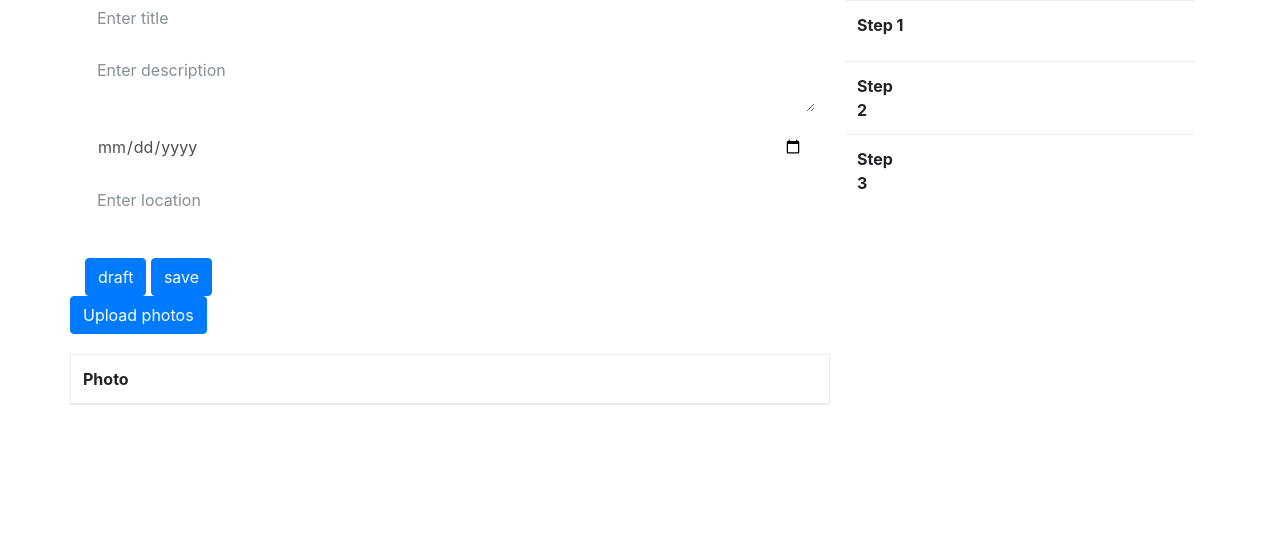
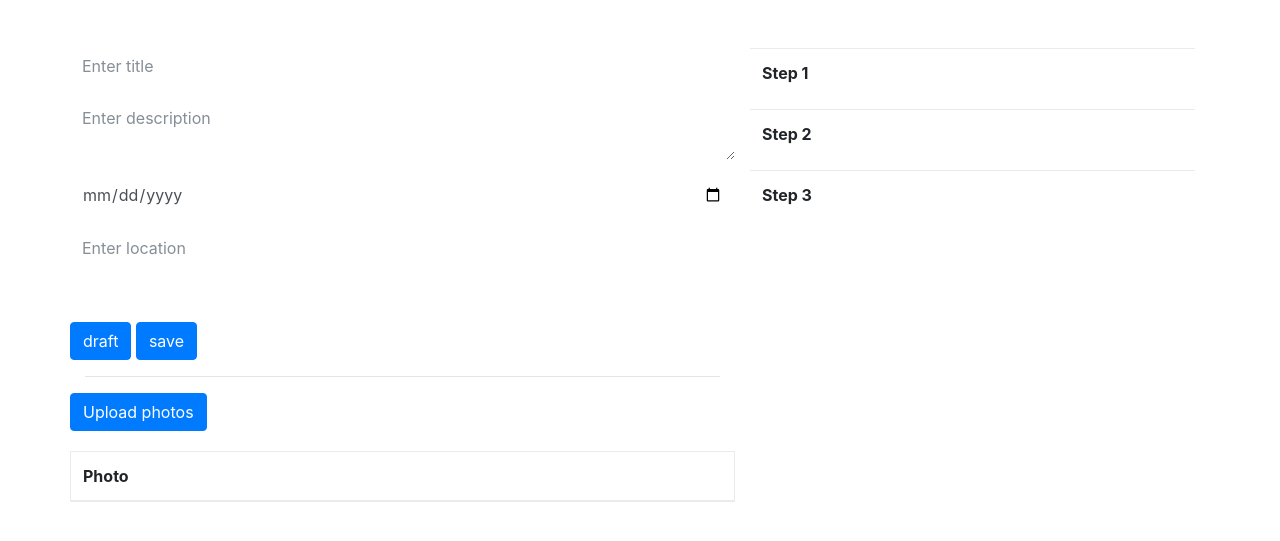
Before and after one commit to quasimodo1660/FoodTruck, a Django app: page /dish/add/ in a window 1280 px wide. Shown: the part 61-602 px from the top of the page. Run offline with Django 3.2, Linux system fonts and the light colour scheme; lists and menus that the app fills with data are empty; parts of the project's set-up code (start-up, migrations or seed data) failed here and were passed over; some libraries are stand-ins or nearby versions.

Commit message:
Version Feb 23

```diff
--- a/FoodTruck/templates/base.html
+++ b/FoodTruck/templates/base.html
@@ -60,6 +60,8 @@
       </span>
       {% endif %}
     </nav>
+    <br>
+    <br>
     {% block content %}
     {% endblock %}
     {% block javascript %}
--- a/apps/lunchbox/templates/lunchbox/add.html
+++ b/apps/lunchbox/templates/lunchbox/add.html
@@ -19,37 +19,44 @@
 {% block content %}
 <div class='container'>
 <div class='row'>
-    <div class='col-md-8'>
+    <div class='col-md-7'>
+      <div class='row'>
             <form method="post"  action="/dish/update/">
+              <div class='form-row'>
                 {% csrf_token %}
+
                 <input type = 'hidden' id ='lng' name = 'lng' value="">
                 <input type = 'hidden' id = 'lat' name = 'lat' value="">
                 <input type = 'hidden' id = 'city' name = 'city' value="">
 
-                <div class="form-group">
+                <div class="form-group col-lg-12">
                         <input type="text" class="form-control" name="title" placeholder="Enter title" style="border:none">
                 </div>
-                <div class="form-group">
+                <div class="form-group col-lg-12">
                         <textarea class="form-control" name="des" placeholder="Enter description" style="border:none"></textarea>
                 </div>
-                <div class="form-group">
+                <div class="form-group col-lg-12">
                         <input type="date" class="form-control date" name="time" style="border:none">
                 </div>
 
 
-                <div class="form-group">
+                <div class="form-group col-lg-12">
                         <input type="text" class="form-control" name="loc" placeholder="Enter location" id='loc' style="border:none">
                 </div>
+                <div class="form-group col-lg-12">
                 <div id="infowindow-content">
                         <img src="" width="16" height="16" id="place-icon">
                         <span id="place-name"  class="title"></span><br>
                         <span id="place-address"></span>
                 </div>
+                </div>
+              </div>
                 <input type="submit" class="btn btn-primary" name='b1' value='draft'>
                 <input type="submit" class="btn btn-primary" name='b2' value='save'>
             </form>
-
-            <!-- Display the Progress -->
+          </div>
+            <hr>
+            <!-- multiple images upload with progress bar -->
 
             <div class='row'>
                   <div style="margin-bottom: 20px;">
@@ -87,13 +94,9 @@
                         </div>
                       </div>
                     </div>
-
-
-
-
-
+                <!-- end of multiple images upload with progress bar -->
         </div>
-        <div class='col-md-4'>
+        <div class='col-md-5'>
                 <table class="table">
                         <tbody>
                             <tr>
```
Also changed, not shown: db.sqlite3, media/Lunchbox/Emily/Pork/1d55c70c4273f8b4fd7c82fd8f5f5346.gif (added), media/Lunchbox/Emily/Pork/1d55c70c4273f8b4fd7c82fd8f5f5346_x41wItI.gif (added), media/Lunchbox/Emily/Pork/51x51.jpg (added), media/Lunchbox/Emily/Pork/download.jpeg (added), media/Lunchbox/Emily/Pork/download_3B9upDC.jpeg (added), media/Lunchbox/Emily/Pork/download_AiBshqD.jpeg (added).
